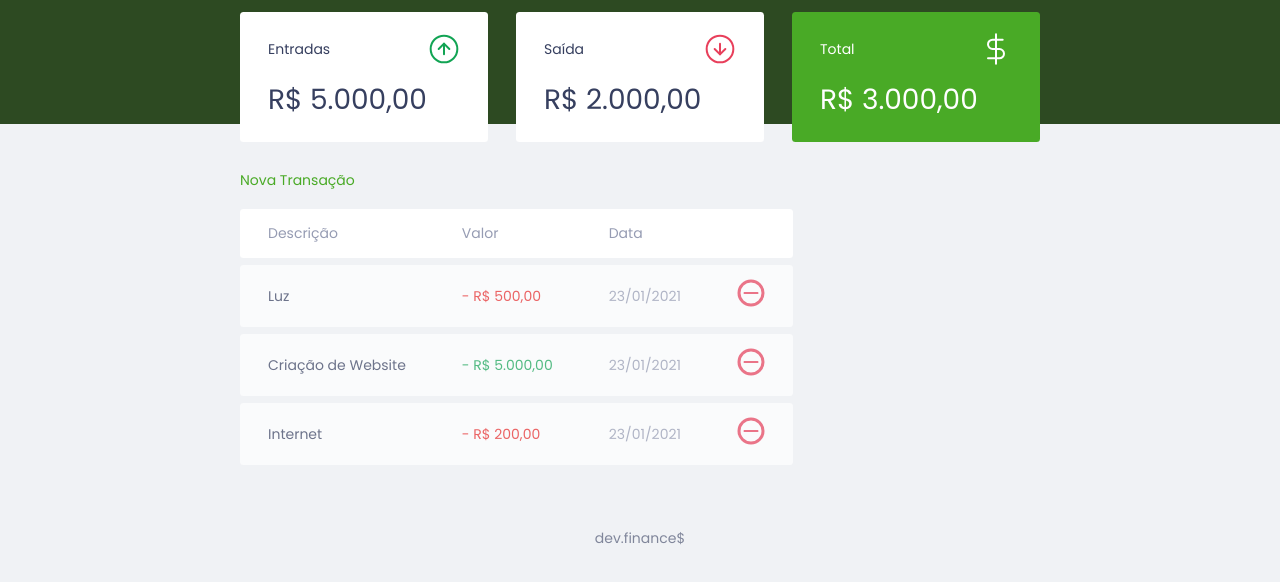
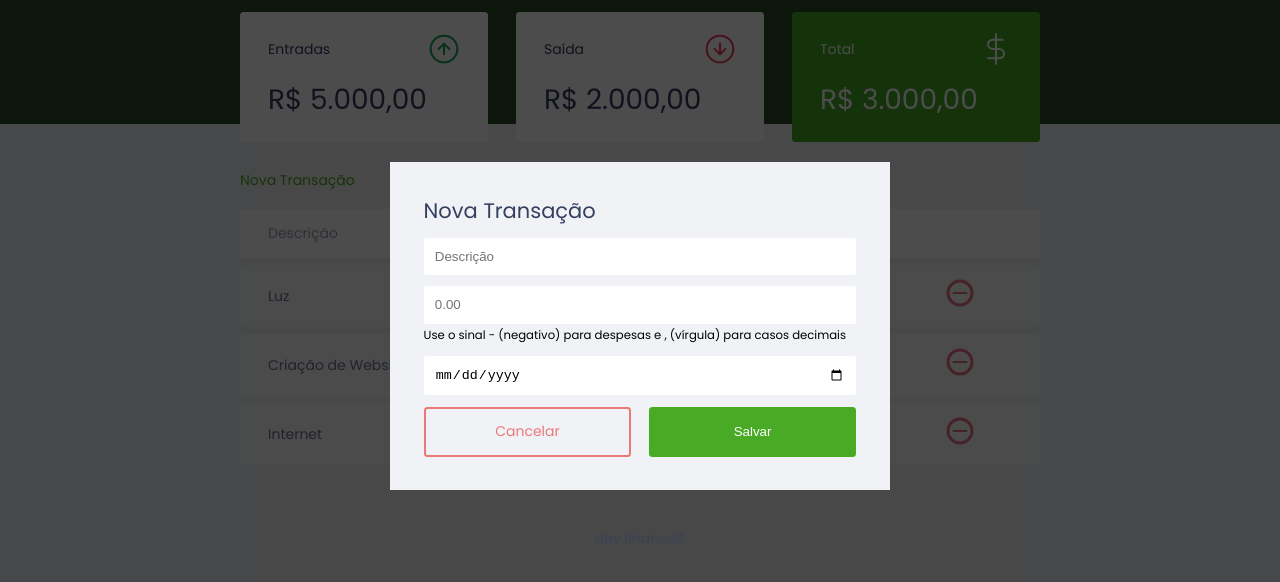
Before and after one commit to luannagarla/Discover, a plain HTML site: page index.html in a window 1280 px wide. Shown: the part 74-656 px from the top of the page. Drawn offline with Linux system fonts and the light colour scheme.

Commit message:
Added JS

```diff
--- a/index.html
+++ b/index.html
@@ -4,14 +4,16 @@
     <meta charset="UTF-8" />
     <meta name="viewport" content="width=device-width, initial-scale=1.0" />
     <title>dev.finance$</title>
-    <link rel="stylesheet" href="./style.css">
-    <link rel="preconnect" href="https://fonts.gstatic.com">
-    <link href="https://fonts.googleapis.com/css2?family=Poppins:ital,wght@0,100;0,400;0,700;1,100;1,400;1,700&display=swap" rel="stylesheet">
-
+    <link rel="stylesheet" href="./style.css" />
+    <link rel="preconnect" href="https://fonts.gstatic.com" />
+    <link
+      href="https://fonts.googleapis.com/css2?family=Poppins:ital,wght@0,100;0,400;0,700;1,100;1,400;1,700&display=swap"
+      rel="stylesheet"
+    />
   </head>
   <body>
     <header>
-      <img src="/assets/logo.svg" alt="Logo Dev Finance">
+      <img src="/assets/logo.svg" alt="Logo Dev Finance" />
     </header>
 
     <main class="container">
@@ -21,7 +23,7 @@
         <div class="card">
           <h3>
             <span>Entradas</span>
-            <img src="/assets/income.svg" alt="Imagem de Entradas">
+            <img src="/assets/income.svg" alt="Imagem de Entradas" />
           </h3>
           <p>R$ 5.000,00</p>
         </div>
@@ -29,7 +31,7 @@
         <div class="card">
           <h3>
             <span>Saída</span>
-            <img src="/assets/expense.svg" alt="Imagem de Saída">
+            <img src="/assets/expense.svg" alt="Imagem de Saída" />
           </h3>
           <p>R$ 2.000,00</p>
         </div>
@@ -37,7 +39,7 @@
         <div class="card total">
           <h3>
             <span>Total</span>
-            <img src="/assets/total.svg" alt="Imagem de total">
+            <img src="/assets/total.svg" alt="Imagem de total" />
           </h3>
           <p>R$ 3.000,00</p>
         </div>
@@ -47,15 +49,14 @@
         <h2 class="sr-only">Transações</h2>
 
         <table id="data-table">
-
-          <a href="#" class="button new">Nova Transação</a>
+          <a href="#" onclick="Modal.open()" class="button new">Nova Transação</a>
 
           <thead>
             <tr>
               <th>Descrição</th>
               <th>Valor</th>
               <th>Data</th>
-              <th>    </th>
+              <th></th>
             </tr>
           </thead>
           <tbody>
@@ -64,7 +65,7 @@
               <td class="expense">- R$ 500,00</td>
               <td class="date">23/01/2021</td>
               <td>
-                <img src="/assets/minus.svg" alt="Remover Transação">
+                <img src="/assets/minus.svg" alt="Remover Transação" />
               </td>
             </tr>
 
@@ -73,7 +74,7 @@
               <td class="income">- R$ 5.000,00</td>
               <td class="date">23/01/2021</td>
               <td>
-                <img src="/assets/minus.svg" alt="Remover Transação">
+                <img src="/assets/minus.svg" alt="Remover Transação" />
               </td>
             </tr>
 
@@ -82,7 +83,7 @@
               <td class="expense">- R$ 200,00</td>
               <td class="date">23/01/2021</td>
               <td>
-                <img src="/assets/minus.svg" alt="Remover Transação">
+                <img src="/assets/minus.svg" alt="Remover Transação" />
               </td>
             </tr>
           </tbody>
@@ -90,8 +91,80 @@
       </section>
     </main>
 
+    <div class="modal-overlay active">
+      <div class="modal">
+        <div class="modal-content">
+          <div id="form">
+            <h2>Nova Transação</h2>
+            <form action="">
+              <div class="input-group">
+                <label class="sr-only" for="description">Descrição</label>
+
+                <input
+                  type="text"
+                  name="description"
+                  id="description"
+                  placeholder="Descrição"
+                />
+              </div>
+
+              <div class="input-group">
+                <label class="sr-only" for="amount">Valor</label>
+
+                <input
+                  type="number"
+                  name="amount"
+                  id="amount"
+                  step="0.01"
+                  placeholder="0.00"
+                />
+              </div>
+
+              <small class="help"
+                >Use o sinal - (negativo) para despesas e , (vírgula) para casos
+                decimais</small
+              >
+
+              <div class="input-group">
+                <label class="sr-only" for="date">Data</label>
+
+                <input
+                  type="date"
+                  name="date"
+                  id="date"
+                  placeholder="00/00/0000"
+                />
+              </div>
+
+              <div class="input-group actions">
+                <a onclick="Modal.close()" href="#" class="button cancel">Cancelar</a>
+                <button>Salvar</button>
+              </div>
+            </form>
+          </div>
+        </div>
+      </div>
+    </div>
+
     <footer>
       <p>dev.finance$</p>
     </footer>
+
+    <script>
+      const Modal = {
+        open(){
+          document
+          .querySelector(".modal-overlay")
+          .classList
+          .add("active")
+        },
+        close(){
+          document
+          .querySelector(".modal-overlay")
+          .classList
+          .remove("active")
+        }
+      }
+    </script>
   </body>
 </html>
--- a/style.css
+++ b/style.css
@@ -1,5 +1,8 @@
 :root{
     --dark-blue: #363f5f;
+    --green: #49aa26;
+    --light-grenn: #3dd705;
+    --red: #e92929;
 }
 
 *{
@@ -44,8 +47,31 @@ h2{
 }
 
 a{
-    color: #49aa26;
+    color:var(--green);
     text-decoration: none;
+}
+
+a:hover{
+    color:var(--light-grenn);
+}
+
+button{
+    width: 100%;
+    height: 50px;
+
+    border: none;
+    color: white;
+
+    background: var(--green);
+    padding: 0;
+
+    border-radius: .25rem;
+
+    cursor: pointer;
+}
+
+button:hover{
+    background: var(--light-grenn);
 }
 
 .button.new{
@@ -53,8 +79,22 @@ a{
     margin-bottom: .8rem;
 }
 
-a:hover{
-    color: #3dd705;
+.button.cancel{
+    color: var(--red);
+    border: 2px var(--red) solid;
+    border-radius: 0.25rem;
+
+    height: 50px;
+
+    display: flex;
+    align-items: center;
+    justify-content: center;
+
+    opacity: .6;
+}
+
+.button.cancel:hover{
+    opacity: 1;
 }
 
 header{
@@ -102,17 +142,20 @@ header{
 }
 
 .card.total{
-    background: #49aa26;
+    background:var(--green);
     color: white;
 }
 
+#transaction{
+    display: block;
+    width: 100%;
+    overflow-x: auto;
+}
+
 #data-table{
-    display: block;
     width: 100%;
     border-spacing: 0 0.5rem;
     color: #969cb3;
-
-    overflow-x: auto;
 }
 
 
@@ -156,8 +199,73 @@ td.income{
 }
 
 td.expense{
-    color: #e92929;
+    color: var(--red);
 }
+
+.modal-overlay{
+    width: 100%;
+    height: 100%;
+
+    background-color: rgba(0, 0, 0, .7);
+
+    position: fixed;
+    top: 0;
+
+    display: flex;
+    align-items: center;
+    justify-content: center;
+
+    opacity: 0;
+    visibility: hidden;
+}
+
+.modal-overlay.active{
+    opacity: 1;
+    visibility: visible;
+}
+
+.modal{
+    background: #f0f2f5;
+    padding: 2.4rem;
+    width: 90%;
+    max-width: 500px;
+}
+
+#form{
+    max-width: 500px;
+}
+
+#form h2{
+    margin-top: 0;
+}
+
+input{
+    border: none;
+    border-radius: .2rem;
+
+    padding: .8rem;
+    width: 100%;
+}
+
+.input-group{
+    margin-top: .8rem;
+}
+
+.input-group small{
+    opacity: 0.4;
+}
+
+.input-group.actions{
+    display: flex;
+    justify-content: space-between;
+    align-items: center;
+}
+
+.input-group.actions .button,
+.input-group.actions button{
+    width: 48%;
+}
+
 
 footer{
     text-align: center;
```
